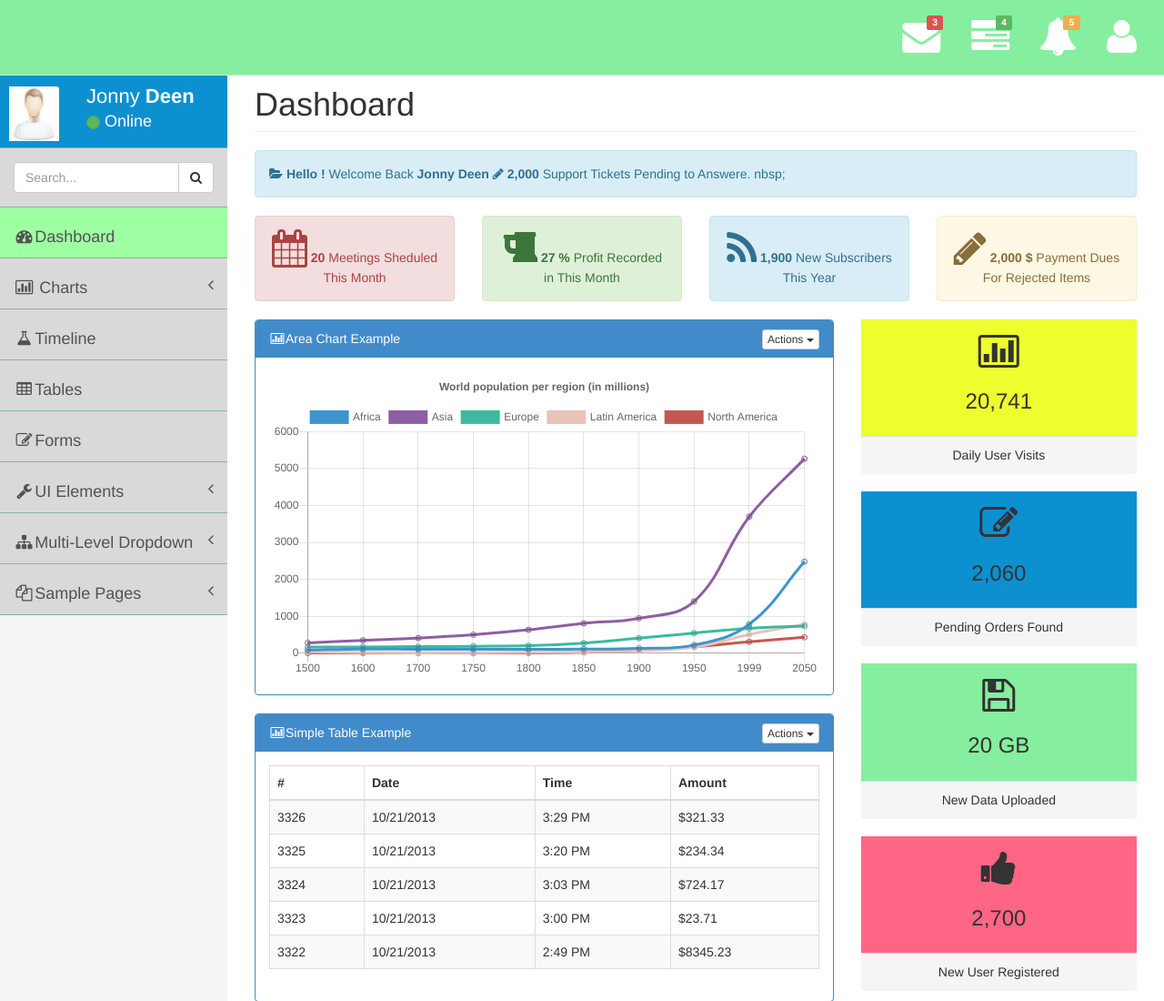
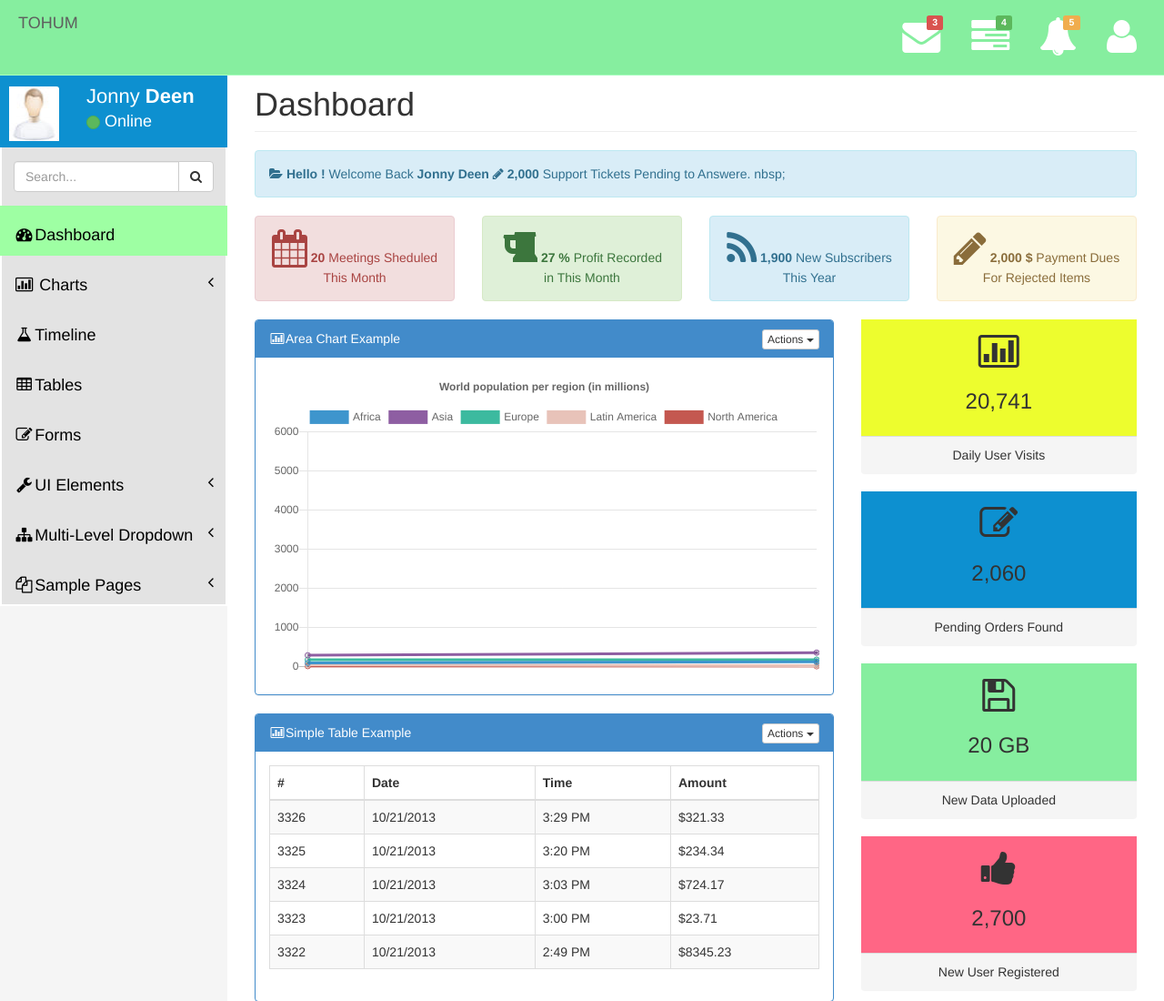
Before and after one commit to Carnagie/Bil372_TOHUM, a Django app: page /contact/ in a window 1280 px wide. Shown: the top 1100 px of the page at 91% size. Run offline with Django 3.2, Linux system fonts and the light colour scheme; grey boxes labelled with a size stand in for pictures from a placeholder-image service; some libraries are stand-ins or nearby versions.

Commit message:
added some css too

```diff
--- a/pages/views.py
+++ b/pages/views.py
@@ -6,7 +6,7 @@ def home_view(request ,*args, **kwargs):
 	print(request)
 	data_dict = {
 	"user_name":"bahad",
-	"user_data_example": [1, 2, 3, 4]
+	"label": ["adana","izmir","ankara","muğla","kırıkkale","şanlı urfa","antalya","ığdır","tekirdağ","kars"]
 	}
 	return render(request, "index.html", data_dict)
 
--- a/static/css/main-style.css
+++ b/static/css/main-style.css
@@ -54,18 +54,16 @@ margin-bottom: 0px
     background-color: #75C5B8;
 }
 .navbar-top-links > li > a {
-color: #FFFFFF;
+    color: white;
 }
 .nav > li > a {
 padding: 20px 15px;
 }
-
 #side-menu {
-    background-color:rgba(217, 217, 217, 1);
+    background-color:rgba(227, 227, 227, 1);
 }
-
  #side-menu a {
-           color: rgba(82, 82, 82, 1);
+           color: black;
            font-size: 18px;
            height: 55px;
         }
--- a/static/css/style.css
+++ b/static/css/style.css
@@ -41,12 +41,8 @@ limitations under the License.*/
      background-color:rgb(209, 212, 216);
 }
 
-
-
-
-
 .navbar-static-side ul li {
-    border-bottom:1px solid #84B899 !important;
+/*   border-bottom:1px solid #ACACAC !important; */
 }
 
 /* Navigation */
--- a/templates/index.html
+++ b/templates/index.html
@@ -52,7 +52,8 @@
                     <span class="icon-bar"></span>
                 </button>
                 <a class="navbar-brand" href="index.html">
-                    <!--<img src="{%  static  'img/logo.jpg'  %}" alt="" style="width: 20%;height: 100%;" />-->
+                    <!--<img src="{%  static  'img/logo.png'  %}" alt="" style="width: 20%;height: 100%;" />-->
+                    TOHUM
                 </a>
             </div>
             <!-- end navbar-header -->
@@ -278,9 +279,9 @@
         <!-- navbar side -->
         <nav class="navbar-default navbar-static-side" role="navigation">
             <!-- sidebar-collapse -->
-            <div class="sidebar-collapse">
+            <div class="sidebar-collapse" >
                 <!-- side-menu -->
-                <ul class="nav" id="side-menu">
+                <ul class="nav" id="side-menu" style="box-shadow: 0px 0px 0px 2px white inset;">
                     <li>
                         <!-- user image section-->
                         <div class="user-section">
@@ -487,7 +488,11 @@
                                 new Chart(document.getElementById("line-chart"), {
                                       type: 'line',
                                       data: {
-                                        labels: [1500,1600,1700,1750,1800,1850,1900,1950,1999,2050],
+                                        labels: [
+                                        {% for i in label %}
+                                            "{{i}}",
+                                        {% endfor %}
+                                        ],
                                         datasets: [{
                                             data: [86,114,106,106,107,111,133,221,783,2478],
                                             label: "Africa",
```
Also changed, not shown: static/img/logo.jpg (deleted), static/img/logo.png (added).
